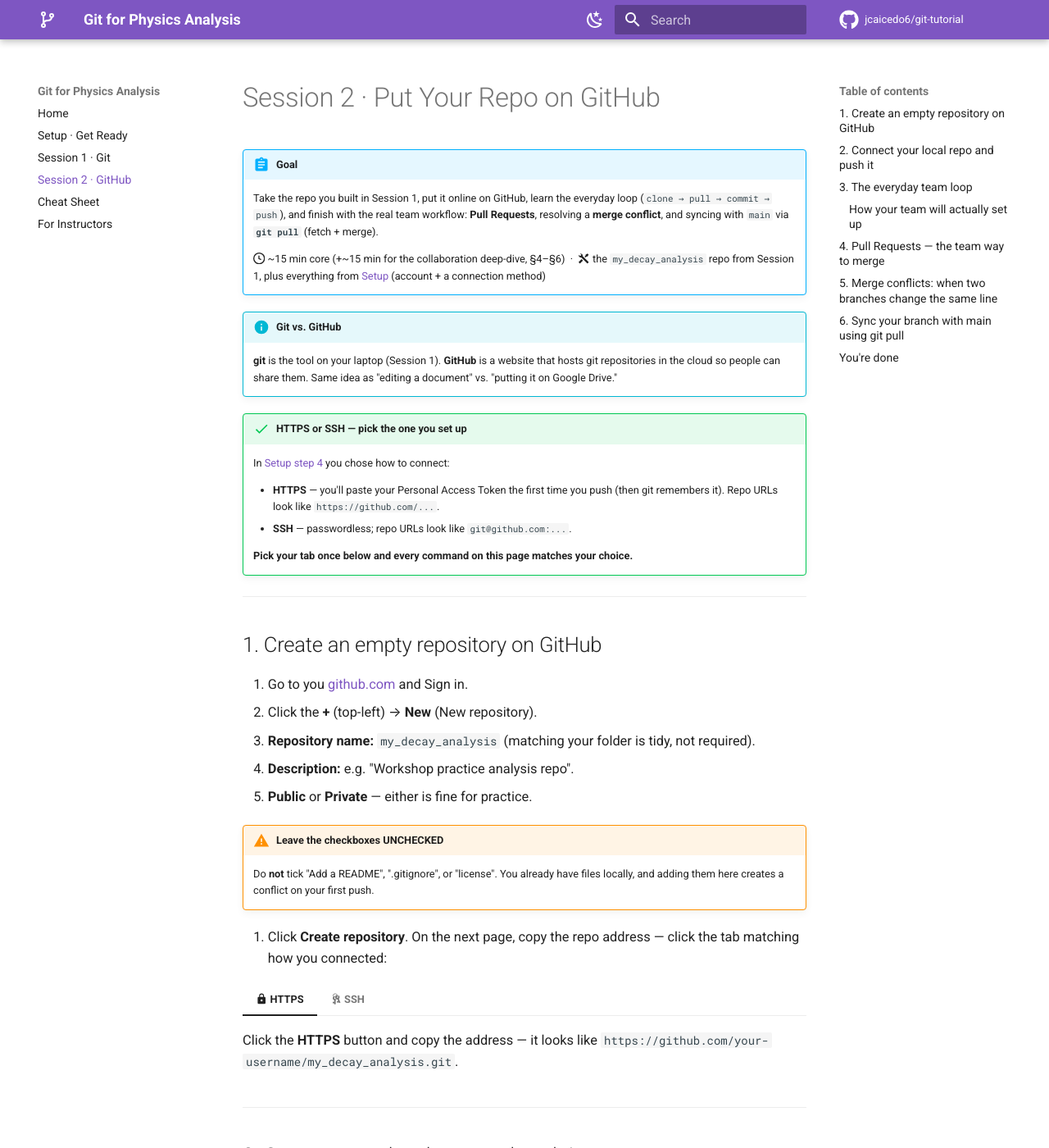
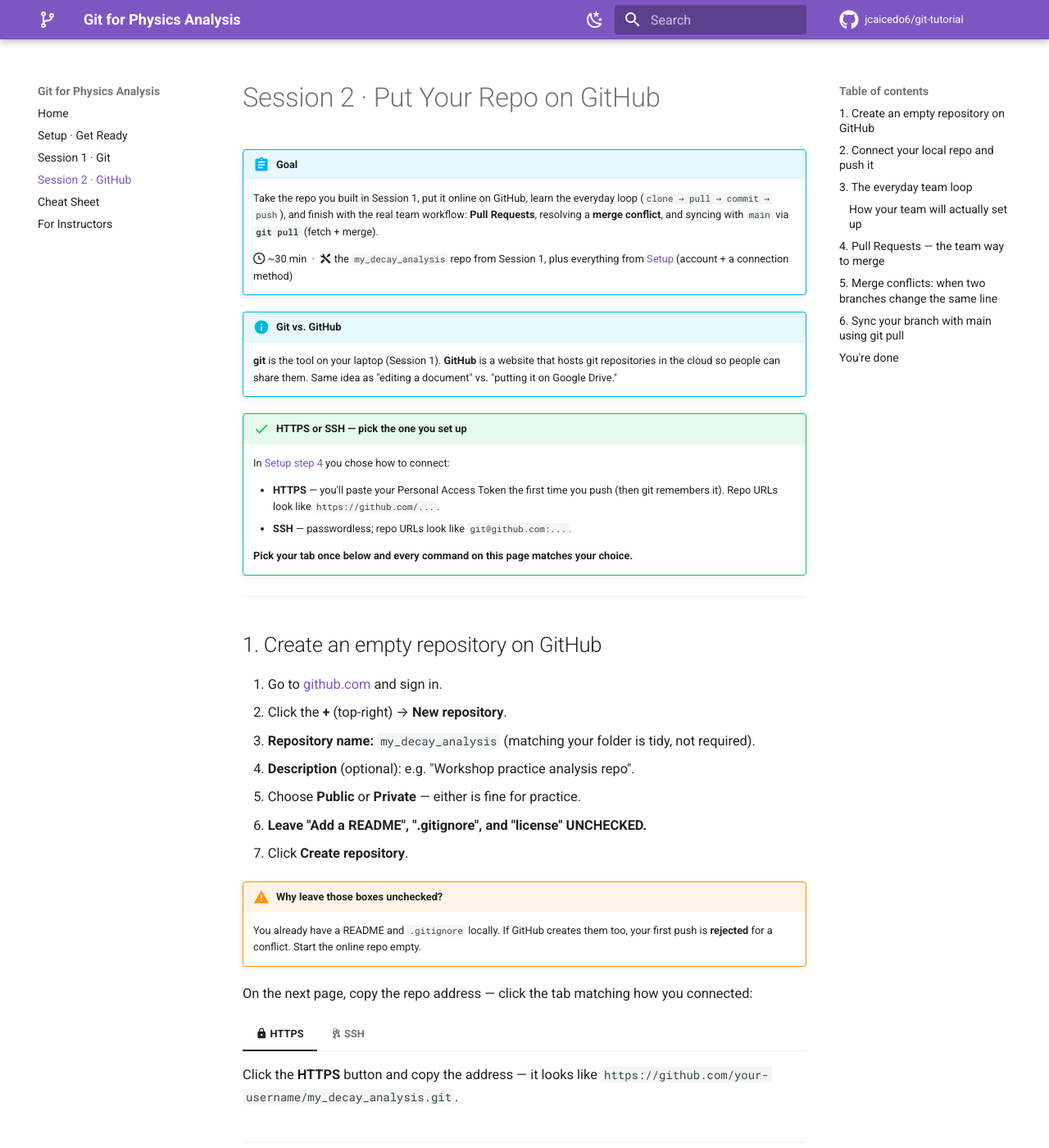
Before and after one commit to jcaicedo6/git-tutorial, an MkDocs documentation site: the page built from docs/session2-github.md, in a window 1280 px wide and 1400 px high. Shown: the whole window at 82% size. Built offline with MkDocs 1.6.1 and Material for MkDocs 9.7.7, drawn with Linux system fonts in a browser that asks for light colours; emoji names are drawn with the system emoji font; comment, search, counter and statistics services are not loaded; some of the changed text lies outside the part shown.

Commit message:
Tutorial review: fix typos/§1 numbering, correct SSH-only wording, update times, collapse optional boxes

```diff
--- a/docs/session2-github.md
+++ b/docs/session2-github.md
@@ -6,9 +6,8 @@
     Requests**, resolving a **merge conflict**, and syncing with `main` via **`git pull`**
     (fetch + merge).
 
-    :octicons-clock-16: ~15 min core (+~15 min for the collaboration deep-dive, §4–§6)
-    &nbsp;·&nbsp; :material-tools: the `my_decay_analysis` repo from Session 1, plus
-    everything from [Setup](setup.md) (account + a connection method)
+    :octicons-clock-16: ~30 min &nbsp;·&nbsp; :material-tools: the `my_decay_analysis` repo
+    from Session 1, plus everything from [Setup](setup.md) (account + a connection method)
 
 !!! info "Git vs. GitHub"
     **git** is the tool on your laptop (Session 1). **GitHub** is a website that hosts git
@@ -28,18 +27,19 @@
 
 ## 1. Create an empty repository on GitHub
 
-1. Go to you [github.com](https://github.com/) and Sign in.
-2. Click the **+** (top-left) → **New** (New repository).
+1. Go to [github.com](https://github.com/) and sign in.
+2. Click the **+** (top-right) → **New repository**.
 3. **Repository name:** `my_decay_analysis` (matching your folder is tidy, not required).
-4. **Description:** e.g. "Workshop practice analysis repo".
-5. **Public** or **Private** — either is fine for practice.
+4. **Description** (optional): e.g. "Workshop practice analysis repo".
+5. Choose **Public** or **Private** — either is fine for practice.
+6. **Leave "Add a README", ".gitignore", and "license" UNCHECKED.**
+7. Click **Create repository**.
 
-!!! warning "Leave the checkboxes UNCHECKED"
-    Do **not** tick "Add a README", ".gitignore", or "license". You already have files
-    locally, and adding them here creates a conflict on your first push.
+!!! warning "Why leave those boxes unchecked?"
+    You already have a README and `.gitignore` locally. If GitHub creates them too, your
+    first push is **rejected** for a conflict. Start the online repo empty.
 
-5. Click **Create repository**. On the next page, copy the repo address — click the tab
-   matching how you connected:
+On the next page, copy the repo address — click the tab matching how you connected:
 
 === ":material-lock: HTTPS"
 
@@ -573,7 +573,7 @@ open a **Pull Request** (as in §4) to merge `retune` into `main`.
     this first push you just type `git push`. Pushing a **branch** never touches `main` — it
     only updates that branch on GitHub. `main` changes only when a PR is merged.
 
-!!! tip "Cleaner history: `git pull --rebase` (fetch + **rebase**)"
+??? tip "Optional: cleaner history with `git pull --rebase` (fetch + **rebase**)"
     Every `git pull` that has to combine work leaves a **merge commit** behind; over a long
     branch these pile up and clutter the history. Many teams prefer **`git pull --rebase`**
     (= `git fetch` + `git rebase`), which *replays* your commits on top of the fetched `main`
```
Also changed, not shown: other parts of docs/session2-github.md (+2 -2 lines), docs/index.md (+12 -12 lines), docs/instructor-notes.md (+1 -1 lines), docs/session1-git.md (+1 -1 lines), docs/setup.md (+1 -1 lines).
